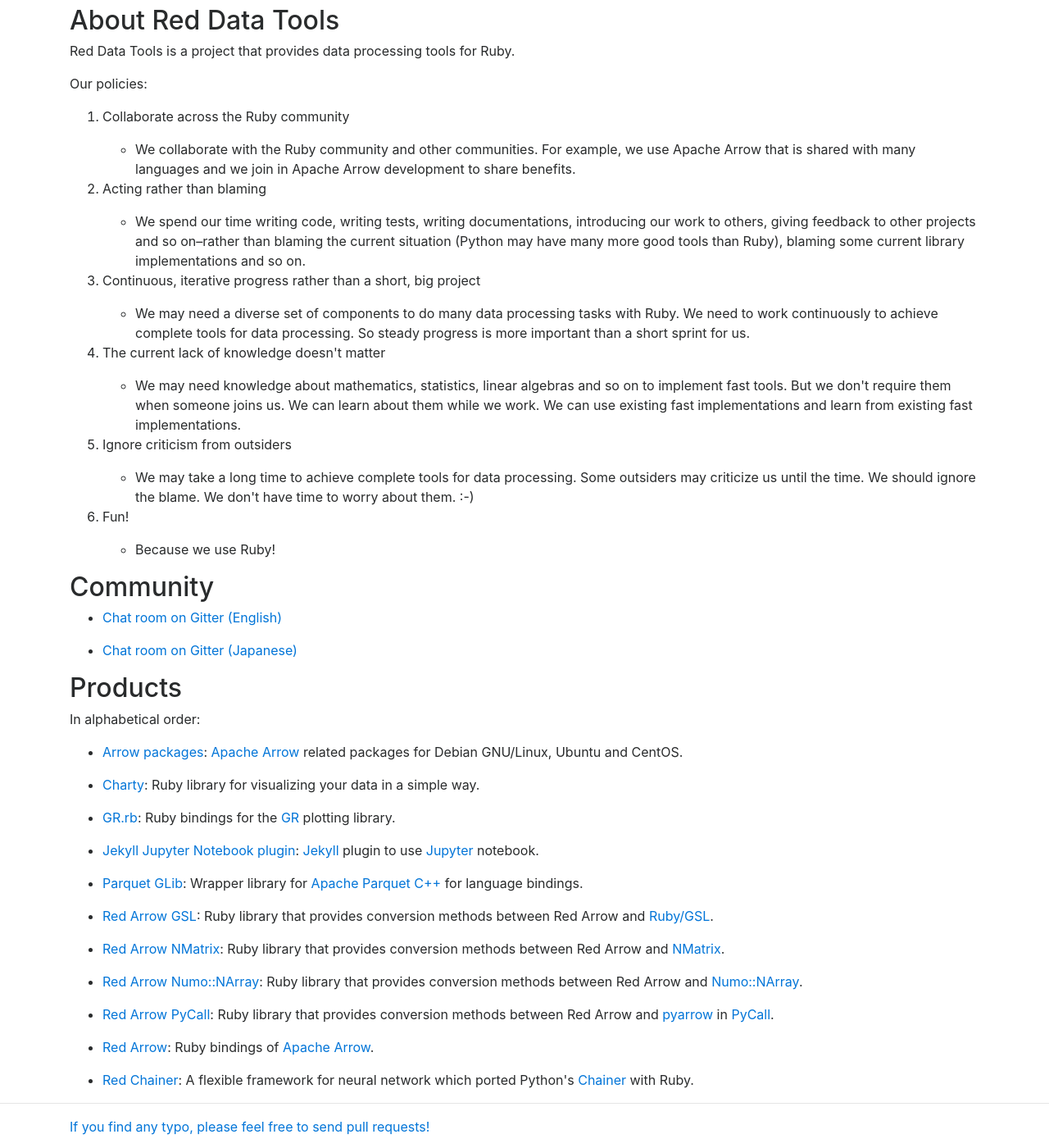
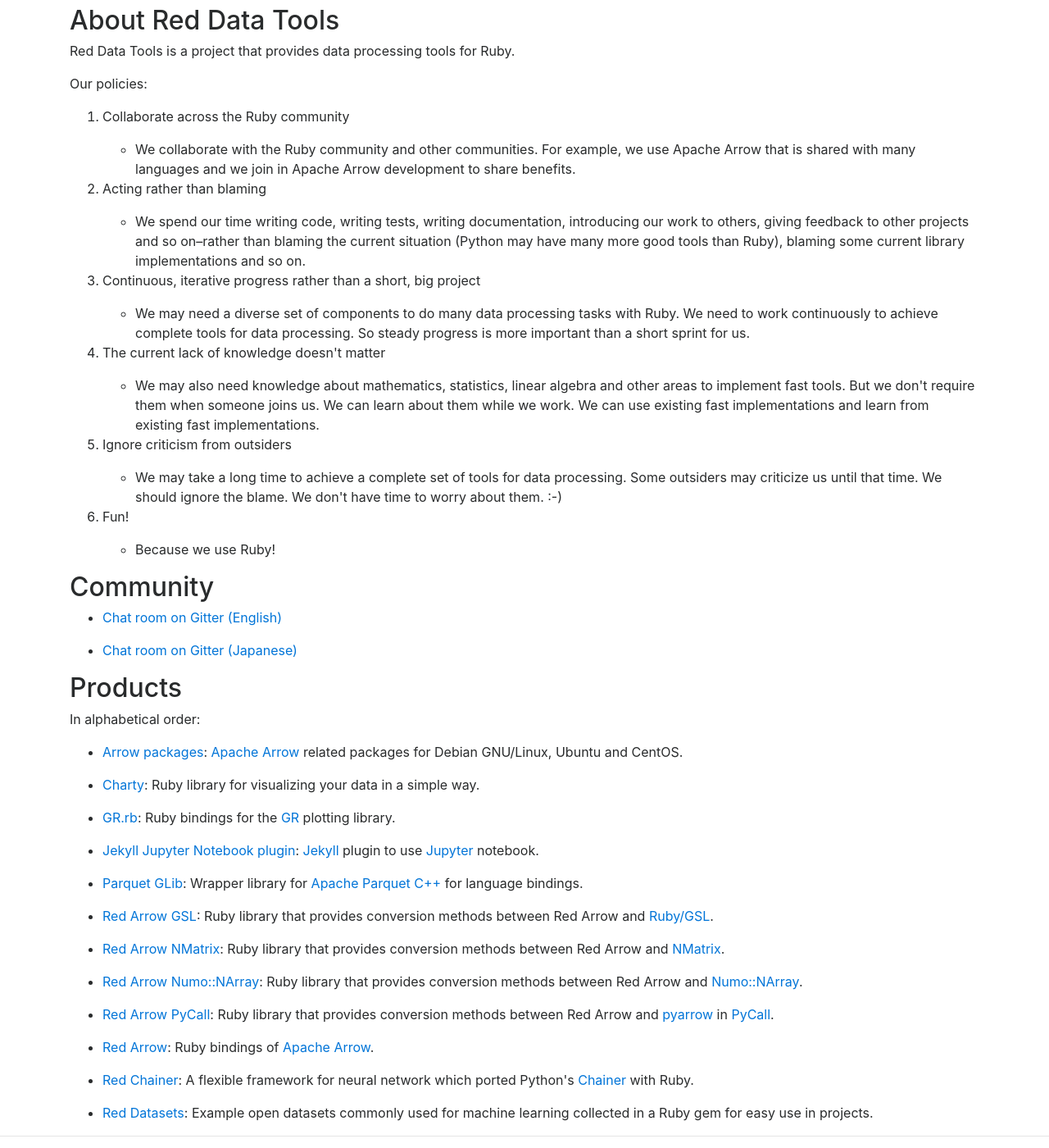
Before and after one commit to red-data-tools/red-data-tools.github.io, a Jekyll site: the page built from index.md, in a window 1280 px wide and 1400 px high, scrolled down 317 px. Shown: the whole window at 82% size. Built offline with Jekyll 4.4.1, drawn with Linux system fonts in a browser that asks for light colours; some of the changed text lies outside the part shown.

Commit message:
Grammar improvement (#11)

```diff
--- a/_includes/contribute.en.html
+++ b/_includes/contribute.en.html
@@ -1,5 +1,5 @@
 <p class="contribute">
   {% assign source_path = page.path %}
   {% assign source_url = source_path | prepend: "https://github.com/red-data-tools/red-data-tools.github.io/blob/master/" %}
-  <a href="{{ source_url }}">If you find any typo, please feel free to send pull requests!</a>
+  <a href="{{ source_url }}">If you find any typos, please feel free to send pull requests!</a>
 </p>
--- a/index.md
+++ b/index.md
@@ -19,7 +19,7 @@ Our policies:
 
   2. Acting rather than blaming
 
-     * We spend our time writing code, writing tests, writing documentations, introducing our work to others, giving feedback to other projects and so on--rather than blaming the current situation (Python may have many more good tools than Ruby), blaming some current library implementations and so on.
+     * We spend our time writing code, writing tests, writing documentation, introducing our work to others, giving feedback to other projects and so on--rather than blaming the current situation (Python may have many more good tools than Ruby), blaming some current library implementations and so on.
 
   3. Continuous, iterative progress rather than a short, big project
 
@@ -27,11 +27,11 @@ Our policies:
 
   4. The current lack of knowledge doesn't matter
 
-     * We may need knowledge about mathematics, statistics, linear algebras and so on to implement fast tools. But we don't require them when someone joins us. We can learn about them while we work. We can use existing fast implementations and learn from existing fast implementations.
+     * We may also need knowledge about mathematics, statistics, linear algebra and other areas to implement fast tools. But we don't require them when someone joins us. We can learn about them while we work. We can use existing fast implementations and learn from existing fast implementations.
 
   5. Ignore criticism from outsiders
 
-     * We may take a long time to achieve complete tools for data processing. Some outsiders may criticize us until the time. We should ignore the blame. We don't have time to worry about them. :-)
+     * We may take a long time to achieve a complete set of tools for data processing. Some outsiders may criticize us until that time. We should ignore the blame. We don't have time to worry about them. :-)
 
   6. Fun!
 
@@ -69,6 +69,8 @@ In alphabetical order:
 
   * [Red Chainer][red-chainer]: A flexible framework for neural network which ported Python's [Chainer][chainer] with Ruby.
 
+  * [Red Datasets][red-datasets]: Example open datasets commonly used for machine learning collected in a Ruby gem for easy use in projects.
+
 [apache-arrow]:https://arrow.apache.org/
 [apache-parquet-c++]:https://github.com/apache/parquet-cpp
 [arrow-packages]:https://github.com/red-data-tools/arrow-packages
@@ -92,4 +94,5 @@ In alphabetical order:
 [red-arrow-pycall]:https://github.com/red-data-tools/red-arrow-pycall
 [red-arrow]:https://github.com/apache/arrow/tree/master/ruby/red-arrow
 [red-chainer]:https://github.com/red-data-tools/red-chainer
+[red-datasets]:https://github.com/red-data-tools/red-datasets
 [ruby-gsl]:https://github.com/SciRuby/rb-gsl
```
